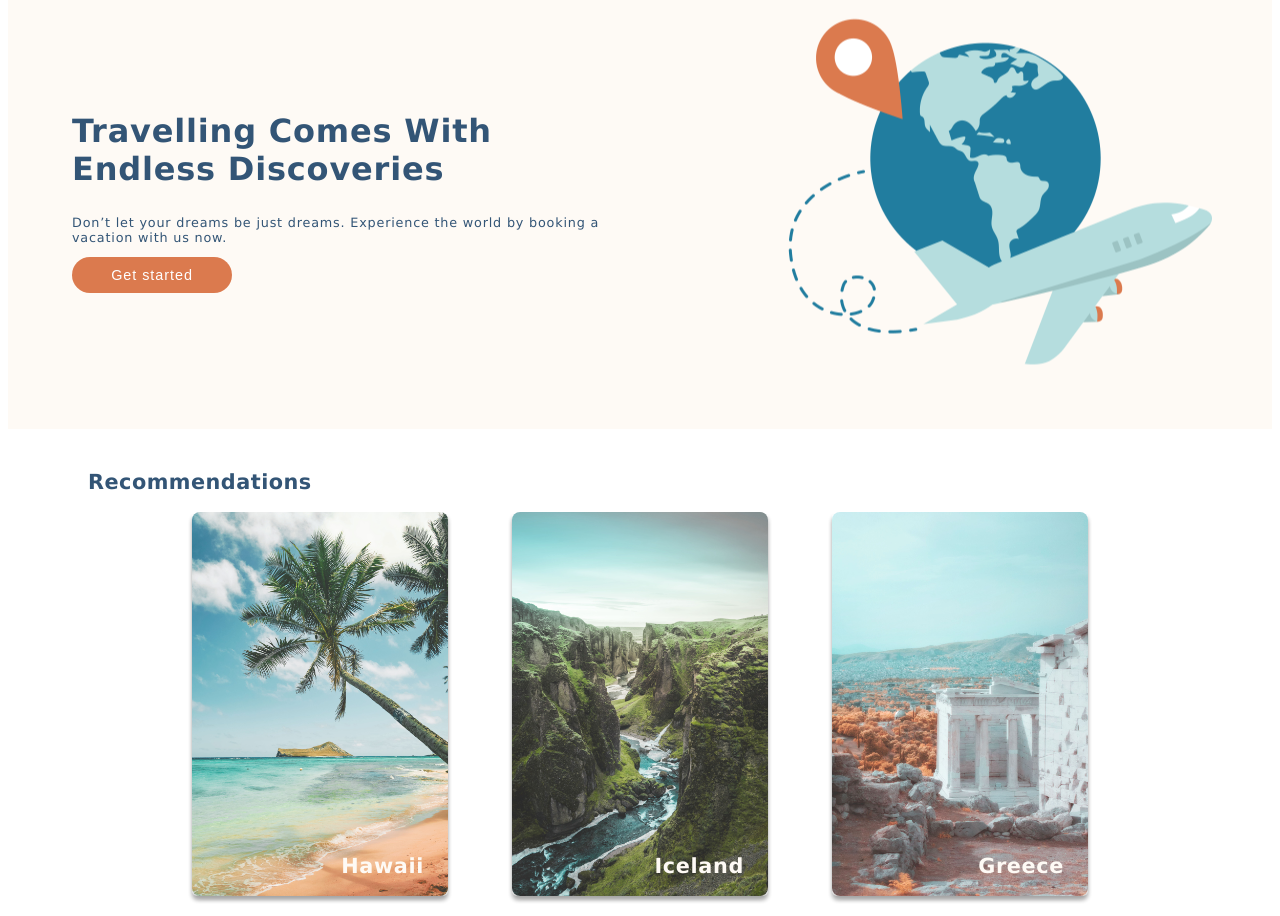
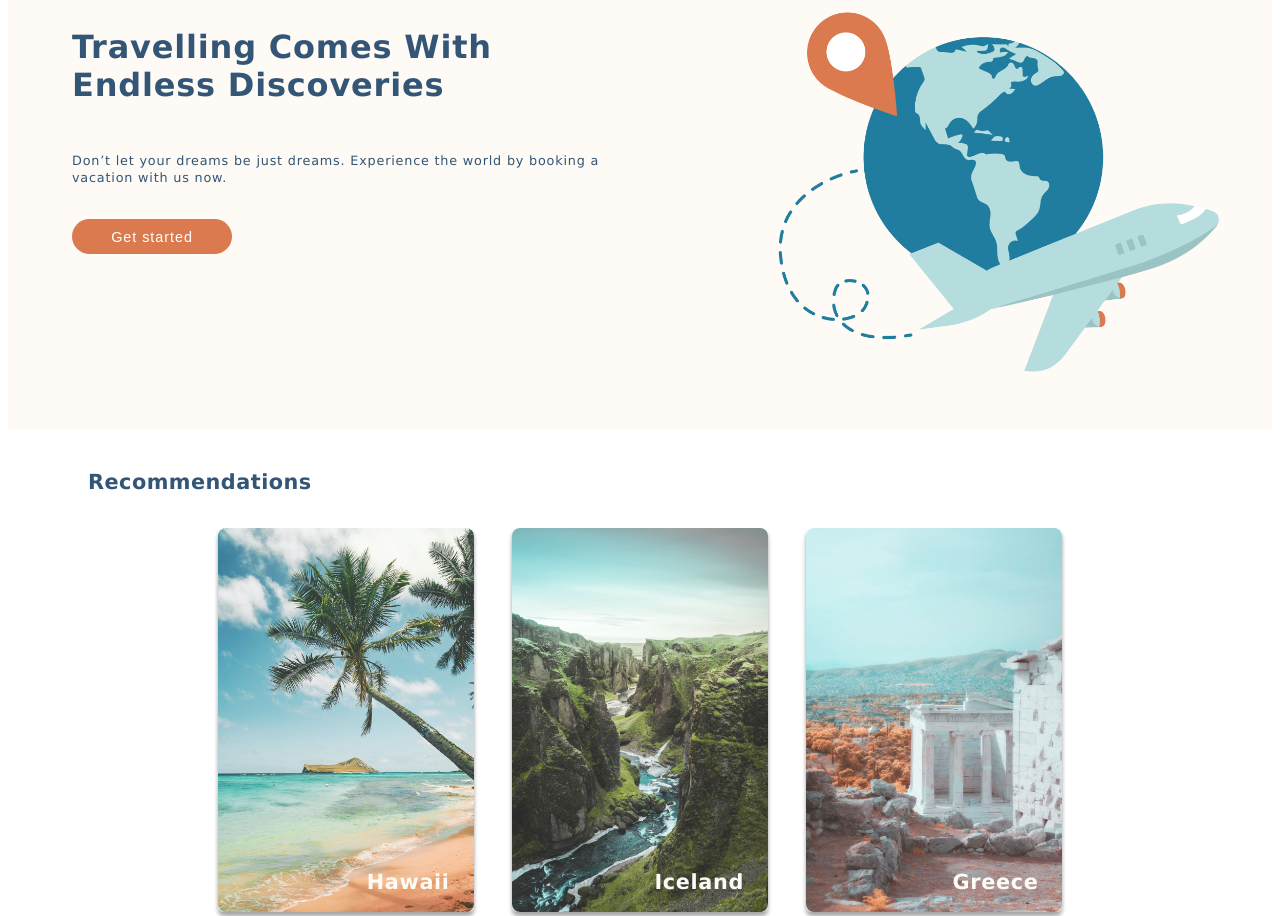
Before and after one commit to Mich-Elle-Lo/michelle-lo-travelsite, a plain HTML site: page index.html in a window 1280 px wide. Shown: the part 107-1023 px from the top of the page. Drawn offline with Linux system fonts and the light colour scheme; a web font is replaced by a local one.

Commit message:
add links & final touches

```diff
--- a/css/global.css
+++ b/css/global.css
@@ -11,9 +11,11 @@
   padding-right: 2.5rem;
 }
 .travelsite__name {
+  color: #335576;
   font-size: 1.2rem;
   font-weight: 600;
   letter-spacing: 0.04rem;
+  text-decoration: none;
 }
 .travelsite__menu {
   font-size: 0.9rem;
@@ -31,7 +33,7 @@
   color: #335576;
 }
 .travelsite__menu-active {
-  border-bottom: 0.2rem solid #db7a4e;
+  border-bottom: 0.18rem solid #db7a4e;
 }
 
 .footer-info {
@@ -53,6 +55,11 @@
   padding-bottom: 1.2rem;
 }
 .footer-contact__info {
+  color: #335576;
+  font-size: 0.9rem;
+}
+.footer-contact__link a {
+  text-decoration: none;
   color: #335576;
   font-size: 0.9rem;
 }
--- a/css/main.css
+++ b/css/main.css
@@ -14,16 +14,21 @@
 }
 .hero-slogan {
   width: 34rem;
+  transform: translateY(-3rem);
 }
 .hero-slogan__header {
   color: #335576;
   font-size: 2rem;
+  margin-top: 0;
 }
 
 .hero-slogan__subtext {
   color: #335576;
   font-size: 0.8rem;
   font-weight: 200;
+  line-height: 1.1rem;
+  margin-top: 3rem;
+  margin-bottom: 2rem;
 }
 .hero-button {
   letter-spacing: 0.06rem;
@@ -39,7 +44,7 @@
 }
 
 .hero-photo {
-  transform: scale(0.5) translateX(-5rem);
+  transform: scale(0.52) translateX(-5rem);
 }
 
 .recommendations {
@@ -49,7 +54,9 @@
   height: 29rem;
   margin-bottom: 6rem;
 }
-
+.recommendations-city__link {
+  text-decoration: none;
+}
 .recommendations-title {
   color: #335576;
   text-transform: capitalize;
@@ -58,6 +65,7 @@
   padding-top: 1.5rem;
   padding-left: 5rem;
   letter-spacing: 0.03rem;
+  padding-bottom: 1rem;
   color: #335576;
 }
 
@@ -65,8 +73,8 @@
   border-radius: 0.3rem;
   width: 16rem;
   height: 24rem;
-  margin-right: 2rem;
-  margin-left: 2rem;
+  margin-right: 1.2rem;
+  margin-left: 1.2rem;
   box-shadow: 0 4px 4px rgba(0, 0, 0, 0.2);
 }
 .recommendations-wrapper {
--- a/index.html
+++ b/index.html
@@ -11,7 +11,7 @@
 
   <body class="body">
     <nav class="travelsite__nav">
-      <h1 class="travelsite__name">Travel Site</h1>
+      <a href="./index.html" class="travelsite__name">Travel Site</a>
       <ul class="travelsite__menu">
         <li class="travelsite__menu-link travelsite__menu-active">
           <a href="./index.html">Home</a>
@@ -53,20 +53,27 @@
   <section class="recommendations-wrapper">
 
     <article class = "recommendations-card">
-    <div class="recommendations-bg travel-city__hawaii">
+     <a href="./pages/hawaii.html" class="recommendations-city__link">
+<div class="recommendations-bg travel-city__hawaii">
       <h2 class="recommendations-city__title">Hawaii</h2>
     </div>
+     </a>
+
     </article>
 
     <article class = "recommendations-card">
+      <a href="./pages/iceland.html" class="recommendations-city__link">
     <div class="recommendations-bg travel-city__iceland">
       <h2 class="recommendations-city__title">Iceland</h2>
     </div>
+    </a>
       </article>
 <article class = "recommendations-card">
+  <a href="./pages/greece.html" class="recommendations-city__link">
     <div class="recommendations-bg travel-city__greece">
       <h2 class="recommendations-city__title">Greece</h2>
     </div>
+    </a>
     </article>
   </section>
 </section>
@@ -79,7 +86,9 @@
       <article class="footer-contact">
         <div class="footer-contact__title">Contact</div>
         <div class="footer-contact__subtitle">email</div>
-        <div class="footer-contact__info">info@travelsite.com</div>
+        <div class="footer-contact__info footer-contact__link">
+        <a href="mailto:info@travelsite.com">info@travelsite.com</a>
+    </div>
       </article>
     </div>
 
```
Also changed, not shown: css/destinations.css (+9 -5 lines), pages/greece.html (+4 -2 lines), pages/hawaii.html (+4 -2 lines), pages/iceland.html (+4 -2 lines).
